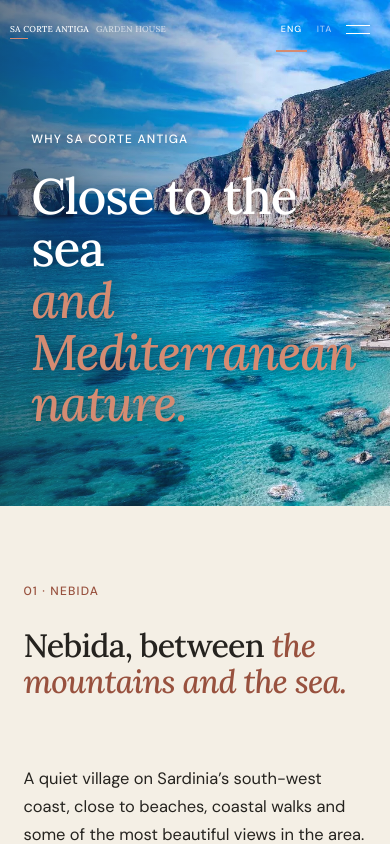
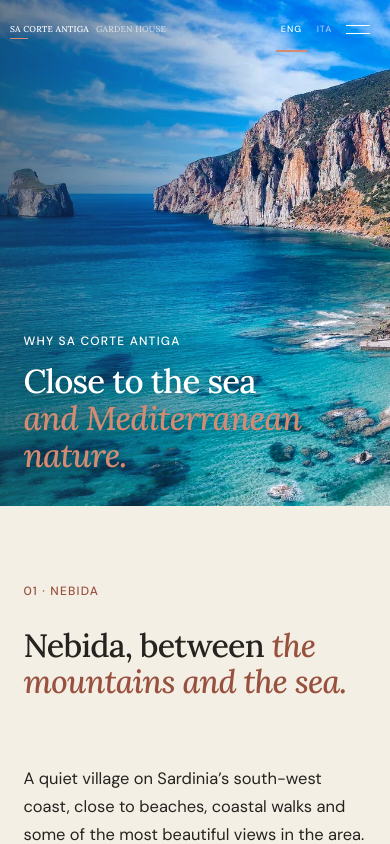
Before and after one commit to Mattia94357/Sa-Corte-Antiga-2026, a React (Vite) app in the folder frontend/: page /why-sa-corte-antiga in a window 390 px wide. Shown: the top 844 px of the page. Built offline with nearby package versions, Linux system fonts and the light colour scheme; no server answers.

Commit message:
UI changes

```diff
--- a/frontend/src/constants/optimizedImages.json
+++ b/frontend/src/constants/optimizedImages.json
@@ -1,4 +1,14 @@
 {
+  "/images/28120_e89b4e7c0aba444e91cff743470f8bcd40e3bb05.jpeg": {
+    "width": 720,
+    "height": 888,
+    "variants": [
+      {
+        "width": 720,
+        "src": "/images/28120_e89b4e7c0aba444e91cff743470f8bcd40e3bb05.jpeg"
+      }
+    ]
+  },
   "/images/HERO sa corte antiga.jpeg": {
     "width": 1448,
     "height": 1086,
--- a/frontend/src/i18n/translations.ts
+++ b/frontend/src/i18n/translations.ts
@@ -1,5 +1,6 @@
 // English copy is the source key, preserving the original default language.
 export const italian: Readonly<Record<string, string>> = {
+  "Nebida and the coast overlooking Pan di Zucchero at sunset": "Nebida e la costa con vista sul Pan di Zucchero al tramonto",
   "BOOK YOUR STAY": "PRENOTA IL TUO SOGGIORNO",
   "Book Sa Corte Antiga": "Prenota a Sa Corte Antiga",
   "Check availability and complete your reservation with one of our trusted booking partners.": "Verifica la disponibilità e prenota tramite una delle nostre piattaforme partner di fiducia.",
--- a/frontend/src/pages/Home.tsx
+++ b/frontend/src/pages/Home.tsx
@@ -45,7 +45,7 @@ export function Home() {
         <div className="house-gallery-intro"><p>{t("Take a look at the house and outdoor spaces.")}</p><Link className="text-link" to="/gallery">{t("View the full gallery")}</Link></div>
       </Reveal>
       <div className="house-gallery-track">
-        <Reveal className="house-gallery-image"><img {...optimizedImage('/images/IMG-20240113-WA0008.jpg', '(max-width: 1024px) 90vw, 75vw')} alt={t("Shaded terrace and outdoor table at Sa Corte Antiga")} loading="lazy" decoding="async"/></Reveal>
+        <Reveal className="house-gallery-image"><img {...optimizedImage('/images/IMG-20240113-WA0007.jpg', '(max-width: 1024px) 90vw, 75vw')} alt={t("Flowering garden and outdoor fireplace at Sa Corte Antiga")} loading="lazy" decoding="async"/></Reveal>
       </div>
     </section>
     <section className="availability section" id="availability"><Reveal><div className="section-heading"><div><p className="eyebrow">{t("PLAN YOUR STAY")}</p><h2>{t("Check ")}<em>{t("availability")}</em></h2></div><p>{t("Choose your dates and number of guests. If the dates are available, continue with the booking platform you prefer.")}</p></div></Reveal><Calendar/><BookingLinks/></section>
--- a/frontend/src/pages/Why.tsx
+++ b/frontend/src/pages/Why.tsx
@@ -10,6 +10,6 @@ export function Why() {
     <section className="editorial section"><Reveal><p className="eyebrow">{t("01 · NEBIDA")}</p><h2>{t("Nebida, between ")}<em>{t("the mountains and the sea.")}</em></h2></Reveal><p>{t("A quiet village on Sardinia’s south-west coast, close to beaches, coastal walks and some of the most beautiful views in the area.")}</p></section>
     <section className="split-feature"><img {...optimizedImage('/images/jurgen-scheeff-5hEeE1ATUMM-unsplash.jpg', '(max-width: 1024px) 100vw, 55vw')} alt={t("Sardinian coastal grotto")} loading="lazy" decoding="async"/><Reveal><p className="eyebrow">{t("02 · SOUTH-WEST SARDINIA")}</p><h2>{t("Beaches, coves ")}<em>{t("and clear water.")}</em></h2><p>{t("Follow the coast to discover hidden beaches, quiet coves and explore the villages of the Iglesiente area.")}</p></Reveal></section>
     <section className="climb-feature"><img {...optimizedImage('/images/Bruno Pan di zucchero.jpg', '(max-width: 1024px) 100vw, 55vw')} alt={t("Rock climber facing Pan di Zucchero")} loading="lazy" decoding="async"/><div><p className="eyebrow">{t("03 · ROCK CLIMBING")}</p><h2>{t("Climbing")}<br/><em>{t("by the sea.")}</em></h2><p>{t("The coast around Nebida offers limestone climbing with routes overlooking the Mediterranean.")}<br/><br/>{t("Ask us which routes are best suited to you and we’ll be happy to guide you.")}</p></div></section>
-    <section className="hike-feature section"><Reveal><p className="eyebrow">{t("04 · TREKKING")}</p><h2>{t("Coastal walks")}<br/><em>{t("and inland trails.")}</em></h2><p>{t("Explore the paths around Nebida, from coastal walks with sea views to quieter trails through the hills and Mediterranean landscape.")}</p><Link className="button dark" to="/#availability">{t("Check availability")}</Link></Reveal><img {...optimizedImage('/images/saredgna spiaggia pietre.png', '(max-width: 1024px) 90vw, 40vw')} alt={t("A Sardinian coastal path and beach")} loading="lazy" decoding="async"/></section>
+    <section className="hike-feature section"><Reveal><p className="eyebrow">{t("04 · TREKKING")}</p><h2>{t("Coastal walks")}<br/><em>{t("and inland trails.")}</em></h2><p>{t("Explore the paths around Nebida, from coastal walks with sea views to quieter trails through the hills and Mediterranean landscape.")}</p><Link className="button dark" to="/#availability">{t("Check availability")}</Link></Reveal><img {...optimizedImage('/images/28120_e89b4e7c0aba444e91cff743470f8bcd40e3bb05.jpeg', '(max-width: 1024px) 90vw, 47vw')} alt={t("Nebida and the coast overlooking Pan di Zucchero at sunset")} loading="lazy" decoding="async"/></section>
   </div>;
 }
--- a/frontend/src/styles/global.css
+++ b/frontend/src/styles/global.css
@@ -727,6 +727,24 @@ section[id] { scroll-margin-top: 90px; }
   overflow: hidden;
 }
 .why-hero > img { object-position: 50% 48%; }
+.why-hero > div {
+  left: 6vw;
+  right: auto;
+  bottom: clamp(40px, 6vh, 72px);
+  width: min(620px, 62vw);
+}
+.why-hero h1 {
+  font-size: clamp(48px, 4.4vw, 68px);
+  line-height: 1.08;
+  margin: 16px 0 0;
+  text-wrap: balance;
+}
+/* Keep the real Nebida coastline in view and crop out the source photo's bottom badge. */
+.hike-feature > img {
+  height: auto;
+  aspect-ratio: 1;
+  object-position: 50% 35%;
+}
 
 @media (max-width: 1024px) {
   .why-hero {
@@ -742,5 +760,15 @@ section[id] { scroll-margin-top: 90px; }
     min-height: 0;
   }
   .why-hero > img { object-position: 20% 50%; }
-  .why-hero > div { bottom: 54px; }
+  .why-hero > div {
+    left: 6vw;
+    right: auto;
+    bottom: 32px;
+    width: min(340px, 88vw);
+  }
+  .why-hero h1 {
+    font-size: clamp(32px, 8.5vw, 42px);
+    line-height: 1.12;
+    margin-top: 12px;
+  }
 }
```
